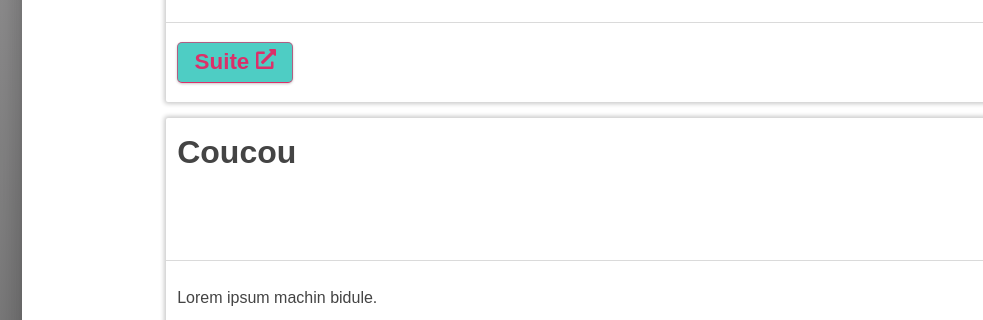
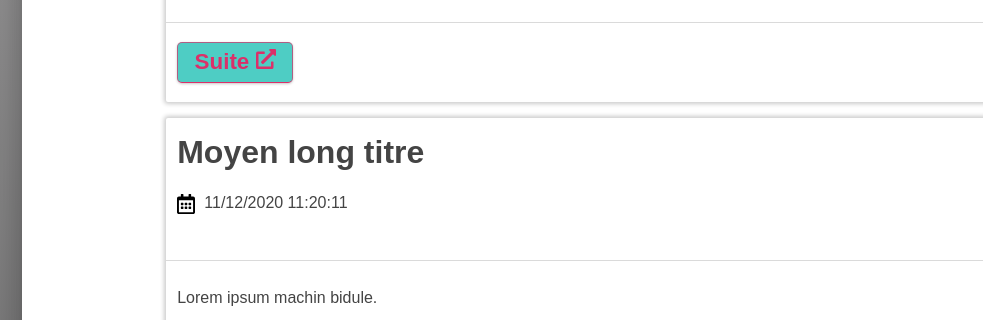
Before and after one commit to dkvz/new-blog-poc, a plain HTML site: page src/index.html in a window 1280 px wide. Shown: the part 1572-1892 px from the top of the page, 0-983 px from the left. Drawn offline with Linux system fonts and the light colour scheme.

Commit message:
Before switching back to flex

```diff
--- a/src/css/style.css
+++ b/src/css/style.css
@@ -305,6 +305,7 @@ This is a valid block name, though
 .card__header {
   overflow: hidden;
   display: flex;
+  text-align: initial;
   flex-direction: column-reverse;
   justify-content: center;
   align-items: center;
--- a/src/index.html
+++ b/src/index.html
@@ -152,7 +152,13 @@
 
         <div class="card card--hoverable">
           <div class="card__header">
-            <h1>Coucou</h1>
+            <div>
+              <h1>Moyen long titre</h1>
+              <div class="card__info">
+                <img src="img/calendar-alt.svg" class="icon" alt="Publié le">
+                <div>11/12/2020 11:20:11</div>
+              </div>
+            </div>
             <img class="card__img" src="img/php_logo_110.png" alt="Un logo">
           </div>
           <div class="card__body card--border-top">
```
